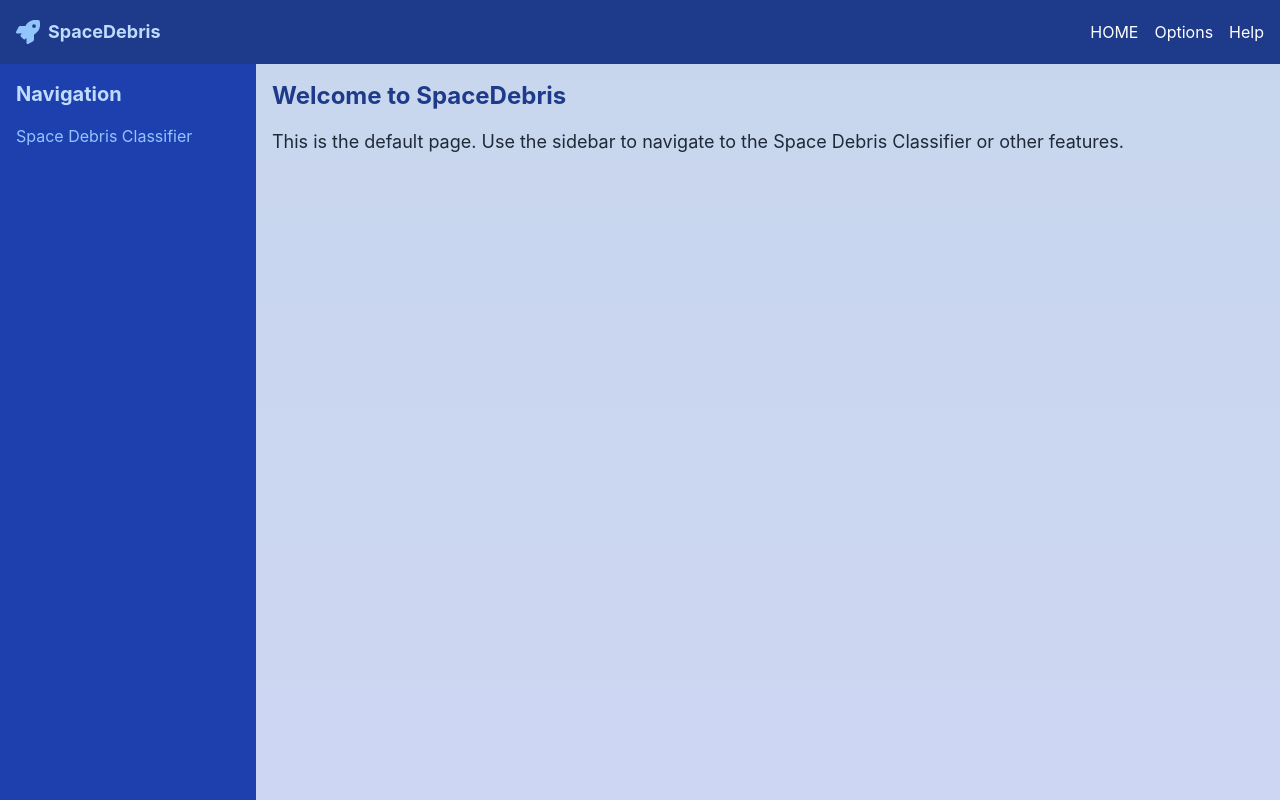
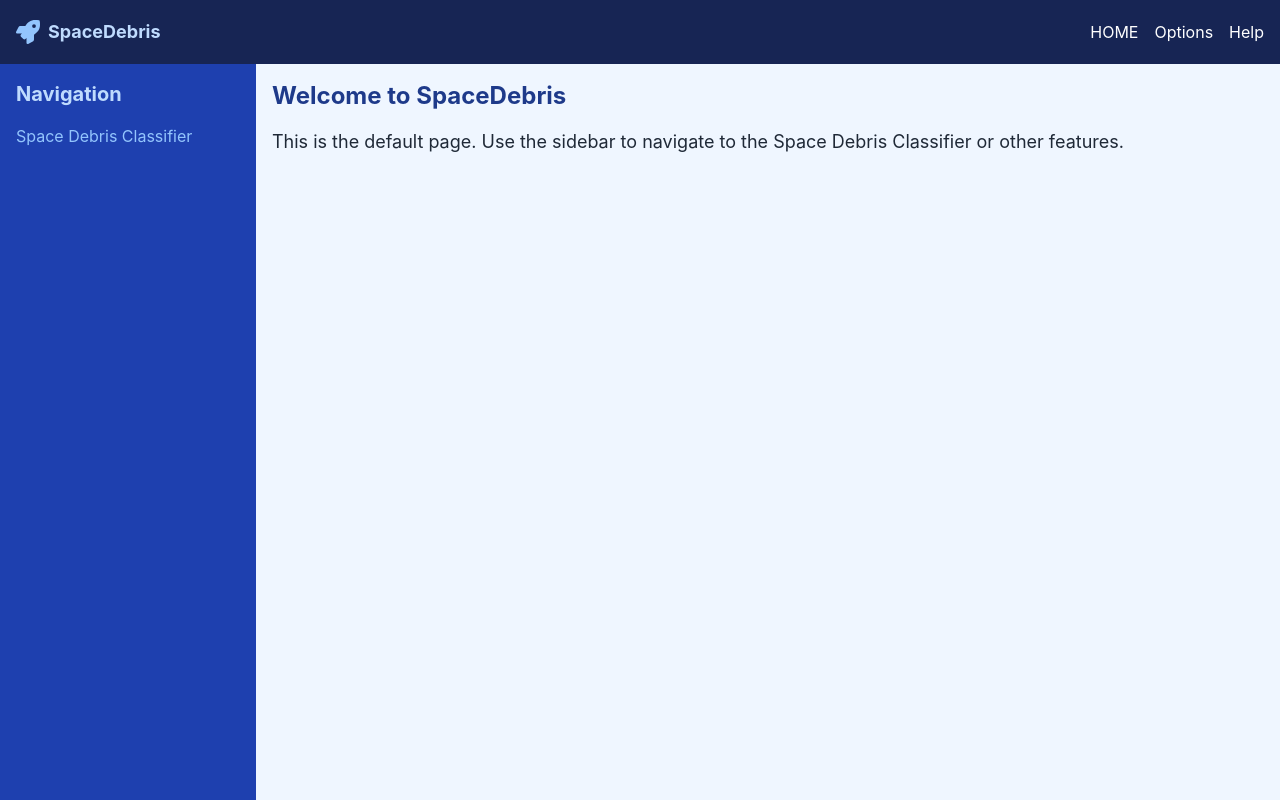
Before and after one commit to oehamilton/SpaceDebris, a React (Create React App) app in the folder frontend/: page / in a window 1280 px wide. Built offline with nearby package versions, Linux system fonts and the light colour scheme.

Commit message:
Adjusted Colors

```diff
--- a/frontend/public/index.html
+++ b/frontend/public/index.html
@@ -16,7 +16,7 @@
         theme: {
           extend: {
             colors: {
-              'space-blue': '##156082' // Custom color for space blue
+              'space-blue': '##156082', // Custom color for space blue
 
             },
           },
--- a/frontend/src/App.js
+++ b/frontend/src/App.js
@@ -9,7 +9,7 @@ import SpaceDebrisClassifier from "./SpaceDebrisClassifier";
 function App() {
   return (
     <Router>
-      <div className="flex flex-col h-screen bg-gradient-to-b from-blue-950 to-purple-900 to-blue-800 text-white">
+      <div className="flex flex-col h-screen bg-space-blue">
         {/* Top Pane: Header */}
         <Header />
 
@@ -19,7 +19,7 @@ function App() {
           <Sidebar />
 
           {/* Right Main Pane */}
-          <main className="flex-1 bg-blue-100 bg-opacity-90 overflow-y-auto">
+          <main className="flex-1 bg-blue-50 overflow-y-auto">
             <Routes>
               <Route path="/" element={<DefaultPage />} />
               <Route path="/classifier" element={<SpaceDebrisClassifier />} />
--- a/frontend/src/Header.js
+++ b/frontend/src/Header.js
@@ -5,7 +5,7 @@ import { Link } from "react-router-dom";
 
 function Header() {
   return (
-    <header className="bg-blue-900 text-white h-16 flex items-center justify-between px-4 shadow-lg">
+    <header className="bg-blue-950 text-white h-16 flex items-center justify-between px-4 shadow-lg">
       <div className="flex items-center">
         <FaRocket className="text-2xl mr-2 text-blue-300" />
         <span className="text-lg font-bold text-blue-200">SpaceDebris</span>
```
